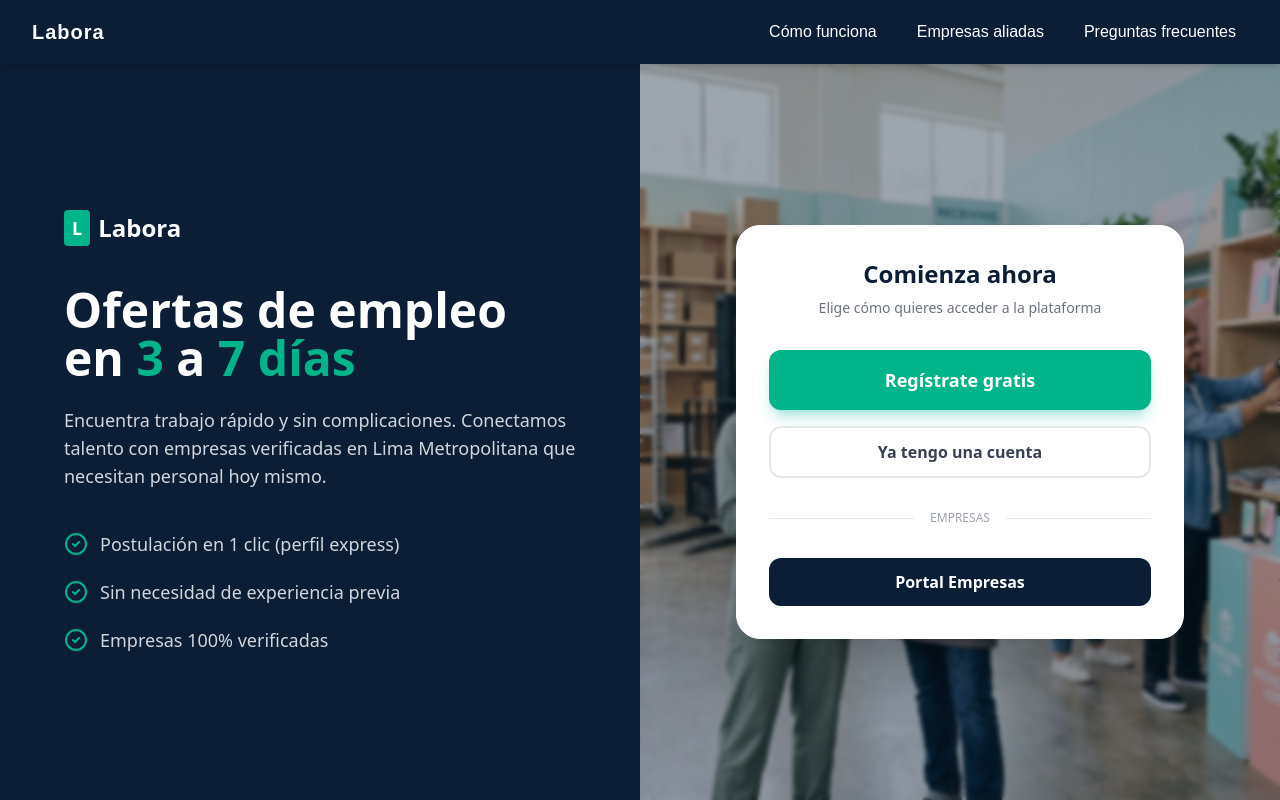
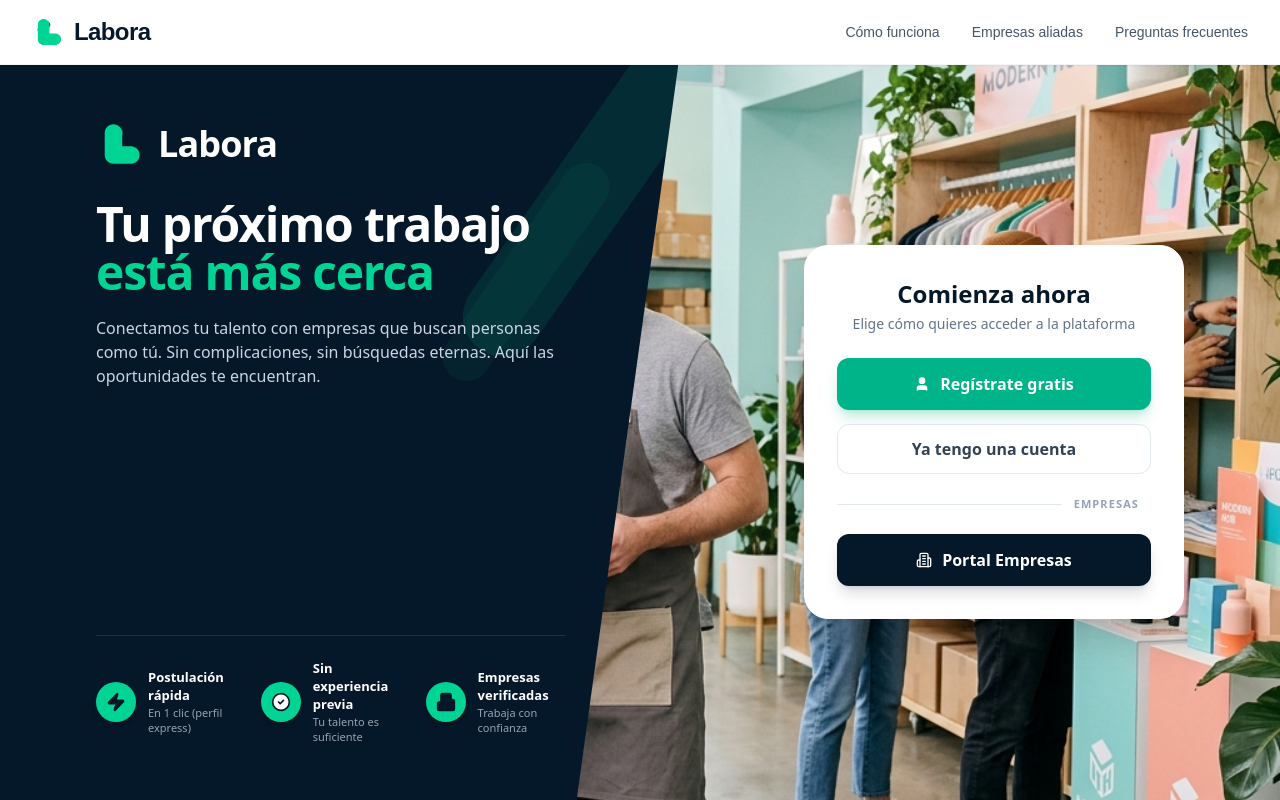
Before and after one commit to jm3992891-bit/jobbmatch, a Next.js app in the folder frontend/: page / in a window 1280 px wide. Built offline with nearby package versions, Linux system fonts and the light colour scheme.

Commit message:
feat: landing page redesign matching Labora visual mockup

```diff
--- a/frontend/src/app/page.tsx
+++ b/frontend/src/app/page.tsx
@@ -1,79 +1,144 @@
 import Link from "next/link";
-import { CheckCircle2 } from "lucide-react";
+import { User, Building2, Zap, CheckCircle2 } from "lucide-react";
+import { LaboraIcon } from "@/components/LaboraLogo";
 
 export default function Home() {
   return (
-    <div className="min-h-[calc(100vh-4rem)] flex flex-col md:flex-row font-sans">
+    <div
+      className="relative min-h-[calc(100vh-4rem)] flex flex-col lg:flex-row font-sans overflow-hidden bg-cover bg-center lg:bg-right"
+      style={{ backgroundImage: "url('/hero-bg.jpg')" }}
+    >
+      {/* Mobile/Tablet Background Tint */}
+      <div className="absolute inset-0 bg-[#051829]/60 lg:hidden pointer-events-none" />
 
-      {/* Left Panel - Dark Blue */}
-      <div className="w-full md:w-1/2 bg-[#0B1E36] text-white p-10 md:p-16 flex flex-col justify-center relative">
+      {/* Left Panel - Dark Navy with Diagonal Cut */}
+      <div
+        className="w-full lg:w-[56%] xl:w-[53%] bg-[#051829] text-white flex flex-col justify-between p-8 sm:p-12 lg:py-14 lg:pl-16 lg:pr-24 xl:pl-24 xl:pr-28 relative z-10 lg:[clip-path:polygon(0_0,100%_0,85%_100%,0_100%)] shadow-2xl"
+      >
+        {/* Decorative subtle angled accent bars */}
+        <div className="hidden lg:block absolute -top-12 right-12 w-20 h-96 bg-[#00D494]/10 rounded-full rotate-[35deg] pointer-events-none transform -translate-y-4" />
+        <div className="hidden lg:block absolute top-20 right-32 w-12 h-64 bg-[#00D494]/5 rounded-full rotate-[35deg] pointer-events-none" />
 
-        <div className="mb-10">
-          <h1 className="text-2xl font-bold flex items-center gap-2">
-            <span className="bg-[#00B489] text-white px-2 py-1 rounded text-lg">L</span>
-            Labora
+        {/* Brand & Main Headline */}
+        <div className="relative z-10 max-w-xl">
+          {/* Logo */}
+          <div className="flex items-center gap-3.5 mb-8">
+            <LaboraIcon className="w-10 h-10 lg:w-12 lg:h-12" />
+            <span className="text-white font-black text-3xl lg:text-4xl tracking-tight">
+              Labora
+            </span>
+          </div>
+
+          {/* Heading */}
+          <h1 className="text-3xl sm:text-4xl lg:text-5xl font-black text-white leading-[1.12] tracking-tight">
+            Tu próximo trabajo <br />
+            <span className="text-[#00D494]">está más cerca</span>
           </h1>
+
+          {/* Description */}
+          <p className="mt-5 text-slate-300 text-sm sm:text-base leading-relaxed max-w-lg font-normal">
+            Conectamos tu talento con empresas que buscan personas como tú. Sin
+            complicaciones, sin búsquedas eternas. Aquí las oportunidades te
+            encuentran.
+          </p>
         </div>
 
-        <h2 className="text-4xl md:text-5xl font-black mb-6 leading-tight">
-          Ofertas de empleo en <span className="text-[#00B489]">3</span> a <span className="text-[#00B489]">7 días</span>
-        </h2>
+        {/* Feature Badges (3 items in a horizontal row) */}
+        <div className="relative z-10 mt-10 lg:mt-16 grid grid-cols-1 sm:grid-cols-3 gap-5 lg:gap-4 xl:gap-6 pt-6 border-t border-white/10">
+          {/* 1: Postulación rápida */}
+          <div className="flex items-center gap-3">
+            <div className="w-10 h-10 rounded-full bg-[#00D494] text-[#051829] flex items-center justify-center shrink-0 shadow-md">
+              <Zap className="w-5 h-5 fill-current" />
+            </div>
+            <div>
+              <h4 className="text-white font-bold text-xs lg:text-[13px] leading-snug">
+                Postulación rápida
+              </h4>
+              <p className="text-slate-400 text-[11px] leading-snug">
+                En 1 clic (perfil express)
+              </p>
+            </div>
+          </div>
 
-        <p className="text-gray-300 text-base md:text-lg leading-relaxed mb-10 max-w-lg">
-          Encuentra trabajo rápido y sin complicaciones. Conectamos talento con empresas verificadas en Lima Metropolitana que necesitan personal hoy mismo.
-        </p>
+          {/* 2: Sin experiencia previa */}
+          <div className="flex items-center gap-3">
+            <div className="w-10 h-10 rounded-full bg-[#00D494] text-[#051829] flex items-center justify-center shrink-0 shadow-md">
+              <CheckCircle2 className="w-5 h-5 fill-current text-white stroke-[#051829] stroke-2" />
+            </div>
+            <div>
+              <h4 className="text-white font-bold text-xs lg:text-[13px] leading-snug">
+                Sin experiencia previa
+              </h4>
+              <p className="text-slate-400 text-[11px] leading-snug">
+                Tu talento es suficiente
+              </p>
+            </div>
+          </div>
 
-        <ul className="space-y-5 text-gray-300 font-medium text-lg">
-          <li className="flex items-center gap-3">
-            <CheckCircle2 className="text-[#00B489] w-6 h-6 flex-shrink-0" />
-            Postulación en 1 clic (perfil express)
-          </li>
-          <li className="flex items-center gap-3">
-            <CheckCircle2 className="text-[#00B489] w-6 h-6 flex-shrink-0" />
-            Sin necesidad de experiencia previa
-          </li>
-          <li className="flex items-center gap-3">
-            <CheckCircle2 className="text-[#00B489] w-6 h-6 flex-shrink-0" />
-            Empresas 100% verificadas
-          </li>
-        </ul>
+          {/* 3: Empresas verificadas */}
+          <div className="flex items-center gap-3">
+            <div className="w-10 h-10 rounded-full bg-[#00D494] text-[#051829] flex items-center justify-center shrink-0 shadow-md">
+              <Building2 className="w-5 h-5 fill-current" />
+            </div>
+            <div>
+              <h4 className="text-white font-bold text-xs lg:text-[13px] leading-snug">
+                Empresas verificadas
+              </h4>
+              <p className="text-slate-400 text-[11px] leading-snug">
+                Trabaja con confianza
+              </p>
+            </div>
+          </div>
+        </div>
       </div>
 
-      {/* Right Panel - Login/Navigation */}
-      <div
-        className="w-full md:w-1/2 p-10 md:p-16 flex flex-col justify-center items-center relative overflow-hidden bg-[#E0F2F1]"
-        style={{ backgroundImage: "url('/hero-bg.jpg')", backgroundSize: "cover", backgroundPosition: "center" }}
-      >
-        {/* Overlay para oscurecer/teñir la foto y resaltar la tarjeta */}
-        <div className="absolute inset-0 bg-[#0B1E36]/40 backdrop-blur-[2px]"></div>
-
-        <div className="relative z-10 w-full max-w-md bg-white rounded-3xl shadow-2xl p-8 border border-white">
-          <div className="text-center mb-8">
-            <h3 className="text-2xl font-black text-[#0B1E36] mb-2">Comienza ahora</h3>
-            <p className="text-gray-500 text-sm">Elige cómo quieres acceder a la plataforma</p>
+      {/* Right Panel - Floating Access Card */}
+      <div className="w-full lg:flex-1 flex items-center justify-center lg:justify-end p-6 sm:p-10 lg:pr-16 xl:pr-24 py-12 relative z-20">
+        <div className="w-full max-w-[380px] bg-white rounded-3xl shadow-2xl p-7 sm:p-8 border border-white">
+          <div className="text-center mb-6">
+            <h2 className="text-2xl font-black text-[#051829]">Comienza ahora</h2>
+            <p className="text-slate-500 text-xs sm:text-sm mt-1 font-medium">
+              Elige cómo quieres acceder a la plataforma
+            </p>
           </div>
 
-          <div className="space-y-4">
-            <Link href="/candidate/register" className="block w-full text-center bg-[#00B489] text-white py-4 rounded-xl font-bold hover:bg-[#009672] transition-colors shadow-lg shadow-teal-500/30 text-lg">
-              Regístrate gratis
+          <div className="space-y-3.5">
+            {/* Regístrate gratis */}
+            <Link
+              href="/candidate/register"
+              className="flex items-center justify-center gap-2.5 w-full bg-[#00B489] hover:bg-[#009E77] text-white py-3.5 px-4 rounded-xl font-bold text-sm sm:text-base shadow-lg shadow-emerald-500/25 transition-all hover:shadow-emerald-500/35 hover:-translate-y-0.5"
+            >
+              <User className="w-4 h-4 fill-white" />
+              <span>Regístrate gratis</span>
             </Link>
 
-            <Link href="/candidate/login" className="block w-full text-center bg-white border-2 border-gray-200 text-gray-700 py-3 rounded-xl font-bold hover:bg-gray-50 transition-colors">
-              Ya tengo una cuenta
+            {/* Ya tengo una cuenta */}
+            <Link
+              href="/candidate/login"
+              className="flex items-center justify-center w-full bg-white hover:bg-slate-50 text-slate-700 hover:text-slate-900 border border-slate-200 hover:border-slate-300 py-3 px-4 rounded-xl font-bold text-sm sm:text-base transition-all hover:-translate-y-0.5"
+            >
+              <span>Ya tengo una cuenta</span>
             </Link>
 
-            <div className="relative py-4 flex items-center justify-center">
-              <div className="border-t border-gray-200 absolute w-full"></div>
-              <span className="bg-white px-4 text-xs text-gray-400 relative z-10">EMPRESAS</span>
+            {/* Divider */}
+            <div className="relative py-2 flex items-center justify-center">
+              <div className="border-t border-slate-200 w-full" />
+              <span className="bg-white px-3 text-[10px] sm:text-[11px] font-bold text-slate-400 uppercase tracking-widest relative z-10">
+                EMPRESAS
+              </span>
             </div>
 
-            <Link href="/company/login" className="block w-full text-center bg-[#0B1E36] text-white py-3 rounded-xl font-bold hover:bg-gray-800 transition-colors">
-              Portal Empresas
+            {/* Portal Empresas */}
+            <Link
+              href="/company/login"
+              className="flex items-center justify-center gap-2.5 w-full bg-[#051829] hover:bg-[#092642] text-white py-3.5 px-4 rounded-xl font-bold text-sm sm:text-base shadow-lg shadow-slate-900/15 transition-all hover:-translate-y-0.5"
+            >
+              <Building2 className="w-4 h-4 text-white" />
+              <span>Portal Empresas</span>
             </Link>
           </div>
         </div>
       </div>
-
     </div>
   );
 }
--- /dev/null
+++ b/frontend/src/components/LaboraLogo.tsx
@@ -0,0 +1,51 @@
+import React from "react";
+
+export function LaboraIcon({ className = "w-8 h-8" }: { className?: string }) {
+  return (
+    <svg
+      viewBox="0 0 44 44"
+      fill="none"
+      xmlns="http://www.w3.org/2000/svg"
+      className={className}
+    >
+      {/* Diagonal top-right pill accent in dark teal */}
+      <rect
+        x="20"
+        y="5"
+        width="10"
+        height="20"
+        rx="5"
+        transform="rotate(45 20 5)"
+        fill="#005B52"
+      />
+      {/* Lower L-shaped folded pill in vibrant cyan/mint */}
+      <path
+        d="M8 12C8 7.58172 11.5817 4 16 4C20.4183 4 24 7.58172 24 12V24H32C36.4183 24 40 27.5817 40 32C40 36.4183 36.4183 40 32 40H16C11.5817 40 8 36.4183 8 32V12Z"
+        fill="#00D494"
+      />
+    </svg>
+  );
+}
+
+export default function LaboraLogo({
+  variant = "dark",
+  className = "",
+  iconSize = "w-8 h-8",
+  textSize = "text-2xl",
+}: {
+  variant?: "dark" | "light";
+  className?: string;
+  iconSize?: string;
+  textSize?: string;
+}) {
+  const textColor = variant === "light" ? "text-white" : "text-[#06182B]";
+
+  return (
+    <div className={`flex items-center gap-2.5 ${className}`}>
+      <LaboraIcon className={iconSize} />
+      <span className={`font-black tracking-tight ${textSize} ${textColor}`}>
+        Labora
+      </span>
+    </div>
+  );
+}
--- a/frontend/src/components/Navbar.tsx
+++ b/frontend/src/components/Navbar.tsx
@@ -1,24 +1,19 @@
 "use client";
 
 import { useState, useEffect } from "react";
-import { Menu, X, User, MessageCircle } from "lucide-react";
+import { Menu, X, User } from "lucide-react";
 import Link from "next/link";
 import { usePathname } from "next/navigation";
+import LaboraLogo from "./LaboraLogo";
 
 export default function Navbar() {
   const [isOpen, setIsOpen] = useState(false);
   const pathname = usePathname();
-  const [candidateName, setCandidateName] = useState("Juan Carlos Pérez");
-
-  useEffect(() => {
-    if (typeof window !== "undefined") {
-      const savedName = localStorage.getItem("Labora_candidate_name") || "Juan Carlos Pérez";
-      setCandidateName(savedName);
-    }
-  }, []);
-
+  const isHome = pathname === "/";
   const isCandidateDashboard = pathname?.startsWith("/candidate/dashboard");
   const isCompanyDashboard = pathname?.startsWith("/company/dashboard");
+
+  const [candidateName, setCandidateName] = useState("Juan Carlos Pérez");
   const [companyName, setCompanyName] = useState("Logística Perú S.A.C.");
 
   useEffect(() => {
@@ -31,17 +26,29 @@ export default function Navbar() {
   }, []);
 
   return (
-    <nav className="bg-institutional-blue text-institutional-white fixed w-full z-50 shadow-md">
+    <nav
+      className={`fixed w-full z-50 transition-colors duration-200 ${
+        isHome
+          ? "bg-white border-b border-gray-100 shadow-sm text-slate-800"
+          : "bg-institutional-blue text-institutional-white shadow-md"
+      }`}
+    >
       <div className="max-w-7xl mx-auto px-4 sm:px-6 lg:px-8">
         <div className="flex items-center justify-between h-16">
 
           {/* Logo y Menú Principal */}
           <div className="flex items-center gap-6">
             <Link
-              href={isCompanyDashboard ? "/company/dashboard" : isCandidateDashboard ? "/candidate/dashboard" : "/"}
-              className="font-black text-xl tracking-wider text-white flex items-center gap-2"
+              href={
+                isCompanyDashboard
+                  ? "/company/dashboard"
+                  : isCandidateDashboard
+                  ? "/candidate/dashboard"
+                  : "/"
+              }
+              className="flex items-center"
             >
-              Labora
+              <LaboraLogo variant={isHome ? "dark" : "light"} />
             </Link>
 
             {isCandidateDashboard && (
@@ -80,7 +87,7 @@ export default function Navbar() {
             )}
           </div>
 
-          {/* LADO DERECHO SEGÚN SESIÓN */}
+          {/* LADO DERECHO SEGÚN SESIÓN O LANDING */}
           {isCandidateDashboard ? (
             <div className="flex items-center gap-3 md:gap-5">
               <div className="flex items-center gap-2 px-3 py-1.5 bg-emerald-500/20 border border-emerald-400/40 rounded-full text-emerald-300 text-xs font-semibold">
@@ -116,23 +123,35 @@ export default function Navbar() {
             </div>
           ) : (
             <>
-              <div className="hidden md:block">
-                <div className="ml-10 flex items-baseline space-x-4">
-                  <Link href="#" className="hover:bg-blue-800 px-3 py-2 rounded-md font-medium">
+              <div className="hidden md:flex items-center space-x-8">
+                <Link
+                  href="#como-funciona"
+                  className="text-slate-600 hover:text-slate-900 font-medium text-sm transition-colors"
+                >
                   Cómo funciona
                 </Link>
-                  <Link href="#" className="hover:bg-blue-800 px-3 py-2 rounded-md font-medium">
+                <Link
+                  href="#empresas-aliadas"
+                  className="text-slate-600 hover:text-slate-900 font-medium text-sm transition-colors"
+                >
                   Empresas aliadas
                 </Link>
-                  <Link href="#" className="hover:bg-blue-800 px-3 py-2 rounded-md font-medium">
+                <Link
+                  href="#preguntas-frecuentes"
+                  className="text-slate-600 hover:text-slate-900 font-medium text-sm transition-colors"
+                >
                   Preguntas frecuentes
                 </Link>
               </div>
-              </div>
+
               <div className="-mr-2 flex md:hidden">
                 <button
                   onClick={() => setIsOpen(!isOpen)}
-                  className="inline-flex items-center justify-center p-2 rounded-md hover:text-white hover:bg-blue-800 focus:outline-none"
+                  className={`inline-flex items-center justify-center p-2 rounded-lg focus:outline-none transition-colors ${
+                    isHome
+                      ? "text-slate-600 hover:text-slate-900 hover:bg-slate-100"
+                      : "text-white hover:bg-blue-800"
+                  }`}
                 >
                   <span className="sr-only">Abrir menú principal</span>
                   {isOpen ? <X className="block h-6 w-6" /> : <Menu className="block h-6 w-6" />}
@@ -143,26 +162,33 @@ export default function Navbar() {
         </div>
       </div>
 
+      {/* Menú móvil desplegable */}
       {isOpen && (
-        <div className="md:hidden bg-institutional-blue pb-3 px-2 pt-2 space-y-1 sm:px-3 shadow-inner">
+        <div
+          className={`md:hidden pb-3 px-4 pt-2 space-y-2 border-t ${
+            isHome
+              ? "bg-white border-gray-100 text-slate-700 shadow-md"
+              : "bg-institutional-blue border-white/10 text-white shadow-inner"
+          }`}
+        >
           <Link
-            href="#"
+            href="#como-funciona"
             onClick={() => setIsOpen(false)}
-            className="block hover:bg-blue-800 px-3 py-2 rounded-md text-base font-medium"
+            className="block py-2 font-medium hover:text-emerald-600 transition-colors"
           >
             Cómo funciona
           </Link>
           <Link
-            href="#"
+            href="#empresas-aliadas"
             onClick={() => setIsOpen(false)}
-            className="block hover:bg-blue-800 px-3 py-2 rounded-md text-base font-medium"
+            className="block py-2 font-medium hover:text-emerald-600 transition-colors"
           >
             Empresas aliadas
           </Link>
           <Link
-            href="#"
+            href="#preguntas-frecuentes"
             onClick={() => setIsOpen(false)}
-            className="block hover:bg-blue-800 px-3 py-2 rounded-md text-base font-medium"
+            className="block py-2 font-medium hover:text-emerald-600 transition-colors"
           >
             Preguntas frecuentes
           </Link>
```
Lines whose indentation alone changed are shown as unchanged.
